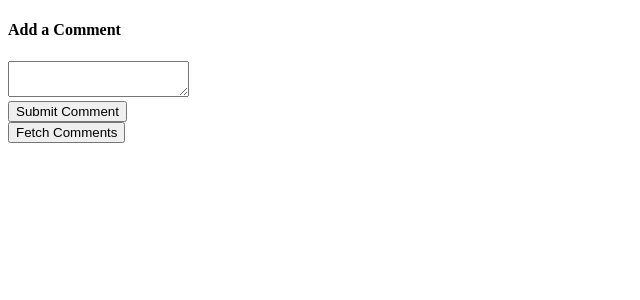
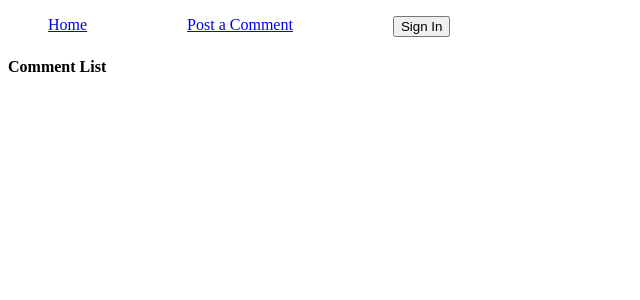
Before and after one commit to antilik/testing-jest-enzyme, a React (Create React App) app: page / in a window 1280 px wide. Shown: the top 300 px of the page, without its empty margins (0-640 px from the left). Built offline with nearby package versions, Linux system fonts and the light colour scheme.

Commit message:
Added routes, auth hook,auth HOC and fetched posts

```diff
--- a/package.json
+++ b/package.json
@@ -11,6 +11,7 @@
     "react": "^17.0.2",
     "react-dom": "^17.0.2",
     "react-redux": "^7.2.4",
+    "react-router-dom": "^5.2.0",
     "react-scripts": "4.0.3",
     "redux": "^4.1.0",
     "redux-promise": "^0.6.0",
--- a/src/actions/index.js
+++ b/src/actions/index.js
@@ -1,6 +1,6 @@
 import axios from "axios";
 
-import { FETCH_COMMENT, SAVE_COMMENT } from "./types";
+import { CHANGE_AUTH, FETCH_COMMENT, SAVE_COMMENT } from "./types";
 
 export const saveComment = (comment) => ({
   type: SAVE_COMMENT,
@@ -17,3 +17,8 @@ export const fetchComments = async () => {
     payload: response,
   };
 };
+
+export const changeAuth = (isLoggedIn) => ({
+  type: CHANGE_AUTH,
+  payload: isLoggedIn,
+});
--- a/src/actions/types.js
+++ b/src/actions/types.js
@@ -1,2 +1,3 @@
 export const SAVE_COMMENT = "COMMENT::SAVE";
 export const FETCH_COMMENT = "COMMENT::FETCH";
+export const CHANGE_AUTH = "AUTH::CHANGE";
--- /dev/null
+++ b/src/components/App.css
@@ -0,0 +1,10 @@
+.nav-list__container {
+  list-style: none;
+  display: flex;
+  flex-flow: row nowrap;
+  justify-content: flex-start;
+}
+
+.nav-list__item {
+  margin-right: 100px;
+}
--- a/src/components/App.js
+++ b/src/components/App.js
@@ -1,13 +1,46 @@
 import React from "react";
+import { useSelector, useDispatch } from "react-redux";
+import { Route, Link } from "react-router-dom";
 
 import CommentBox from "components/CommentBox";
 import CommentList from "components/CommentList";
+import { changeAuth } from "actions";
+
+import "./App.css";
 
 const App = () => {
+  const auth = useSelector((store) => store.auth);
+  const dispatch = useDispatch();
+
+  const renderButton = () => {
+    const changeAuthHandler = (isAuth) => dispatch(changeAuth(isAuth));
+
+    return auth ? (
+      <button onClick={() => changeAuthHandler(false)}>Sign Out</button>
+    ) : (
+      <button onClick={() => changeAuthHandler(true)}>Sign In</button>
+    );
+  };
+
+  const renderHeader = () => {
+    return (
+      <ul className="nav-list__container">
+        <li className="nav-list__item">
+          <Link to="/">Home</Link>
+        </li>
+        <li className="nav-list__item">
+          <Link to="/post">Post a Comment</Link>
+        </li>
+        <li className="nav-list__item">{renderButton()}</li>
+      </ul>
+    );
+  };
+
   return (
     <div>
-      <CommentBox />
-      <CommentList />
+      <>{renderHeader()}</>
+      <Route path="/post" component={CommentBox} />
+      <Route path="/" exact component={CommentList} />
     </div>
   );
 };
--- a/src/components/CommentBox.js
+++ b/src/components/CommentBox.js
@@ -1,11 +1,17 @@
 import React, { useState } from "react";
 import { useDispatch } from "react-redux";
+import { useHistory } from "react-router-dom";
 
+// import useRequireAuth from "components/hooks/useRequireAuth";
+import withRequireAuth from "components/withRequireAuth";
 import { fetchComments, saveComment } from "actions";
 
-const CommentBox = () => {
+const CommentBox = (props) => {
+  // useRequireAuth();
+  const dispatch = useDispatch();
+  const history = useHistory();
+
   const [comment, setComment] = useState("");
-  const dispatch = useDispatch();
 
   const handleChange = (event) => {
     setComment(event.target.value);
@@ -21,6 +27,7 @@ const CommentBox = () => {
 
   const handleFetchComments = () => {
     dispatch(fetchComments());
+    history.push("/");
   };
 
   return (
@@ -39,4 +46,4 @@ const CommentBox = () => {
   );
 };
 
-export default CommentBox;
+export default withRequireAuth(CommentBox);
--- a/src/components/CommentList.js
+++ b/src/components/CommentList.js
@@ -9,6 +9,7 @@ const CommentList = () => {
 
   return (
     <div>
+      <h4>Comment List</h4>
       <ul>{commentList.map((name) => ListItem(name))}</ul>
     </div>
   );
--- /dev/null
+++ b/src/components/hooks/useRequireAuth.js
@@ -0,0 +1,20 @@
+import { useEffect } from "react";
+import { useSelector } from "react-redux";
+import { useHistory } from "react-router-dom";
+
+const useRequireAuth = () => {
+  const history = useHistory();
+  const auth = useSelector((store) => store.auth);
+
+  useEffect(() => {
+    const navigateHomeNotLogged = () => {
+      if (!auth) {
+        history.push("/");
+      }
+    };
+    navigateHomeNotLogged();
+    // eslint-disable-next-line
+  }, [auth]);
+};
+
+export default useRequireAuth;
--- /dev/null
+++ b/src/components/withRequireAuth.js
@@ -0,0 +1,38 @@
+import React, { useEffect } from "react";
+import { useSelector } from "react-redux";
+import { useHistory } from "react-router-dom";
+
+// const requireAuth = (ChildComponent) => {
+//   class ComposedComponent extends Component {
+//     render() {
+//       return <ChildComponent />;
+//     }
+//   }
+//   return ComposedComponent;
+// };
+
+// requireAuth(CommentBox)
+
+const withRequireAuth = (ChildComponent) => {
+  const WrappedComponent = (props) => {
+    const auth = useSelector((store) => store.auth);
+    const history = useHistory();
+
+    useEffect(() => {
+      const navigateHomeNotLogged = () => {
+        if (!auth) {
+          history.push("/");
+        }
+      };
+
+      navigateHomeNotLogged();
+      // eslint-disable-next-line
+    }, [auth]);
+
+    return <ChildComponent {...props} />;
+  };
+
+  return WrappedComponent;
+};
+
+export default withRequireAuth;
--- a/src/index.js
+++ b/src/index.js
@@ -1,12 +1,15 @@
 import React from "react";
 import { render } from "react-dom";
+import { BrowserRouter, Route } from "react-router-dom";
 
 import Root from "Root";
 import App from "components/App";
 
 render(
   <Root>
-    <App />
+    <BrowserRouter>
+      <Route path="/" component={App} />
+    </BrowserRouter>
   </Root>,
   document.getElementById("root"),
 );
--- /dev/null
+++ b/src/reducers/auth.js
@@ -0,0 +1,13 @@
+import { CHANGE_AUTH } from "actions/types";
+
+const authReducer = (state = false, action) => {
+  switch (action.type) {
+    case CHANGE_AUTH:
+      return action.payload;
+
+    default:
+      return state;
+  }
+};
+
+export default authReducer;
--- a/src/reducers/index.js
+++ b/src/reducers/index.js
@@ -1,6 +1,8 @@
 import { combineReducers } from "redux";
 import commentsReducer from "reducers/comments";
+import authReducer from "./auth";
 
 export default combineReducers({
   comments: commentsReducer,
+  auth: authReducer,
 });
```
Also changed, not shown: 1 other file (tests, documents, lock files or other folders).
